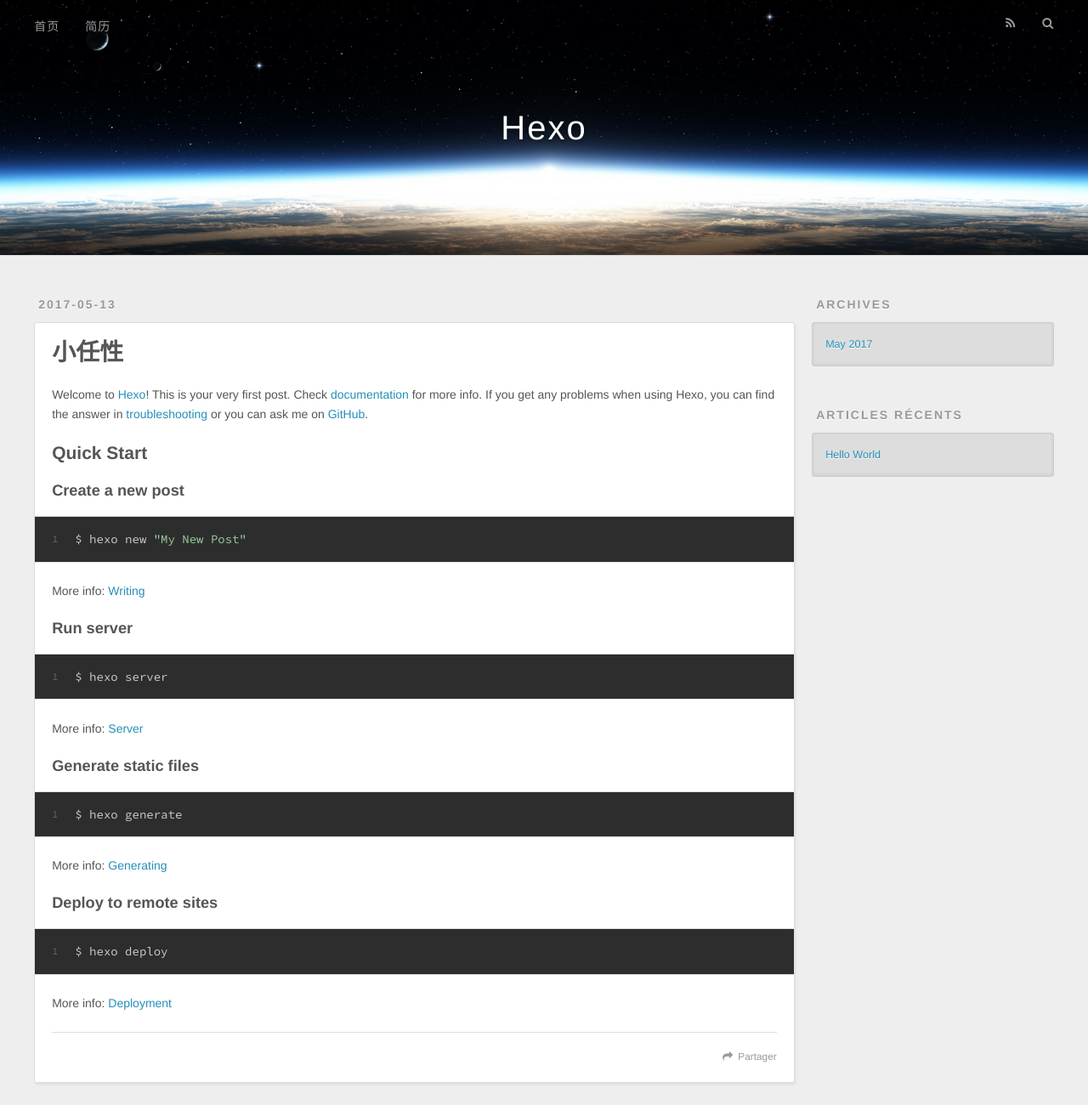
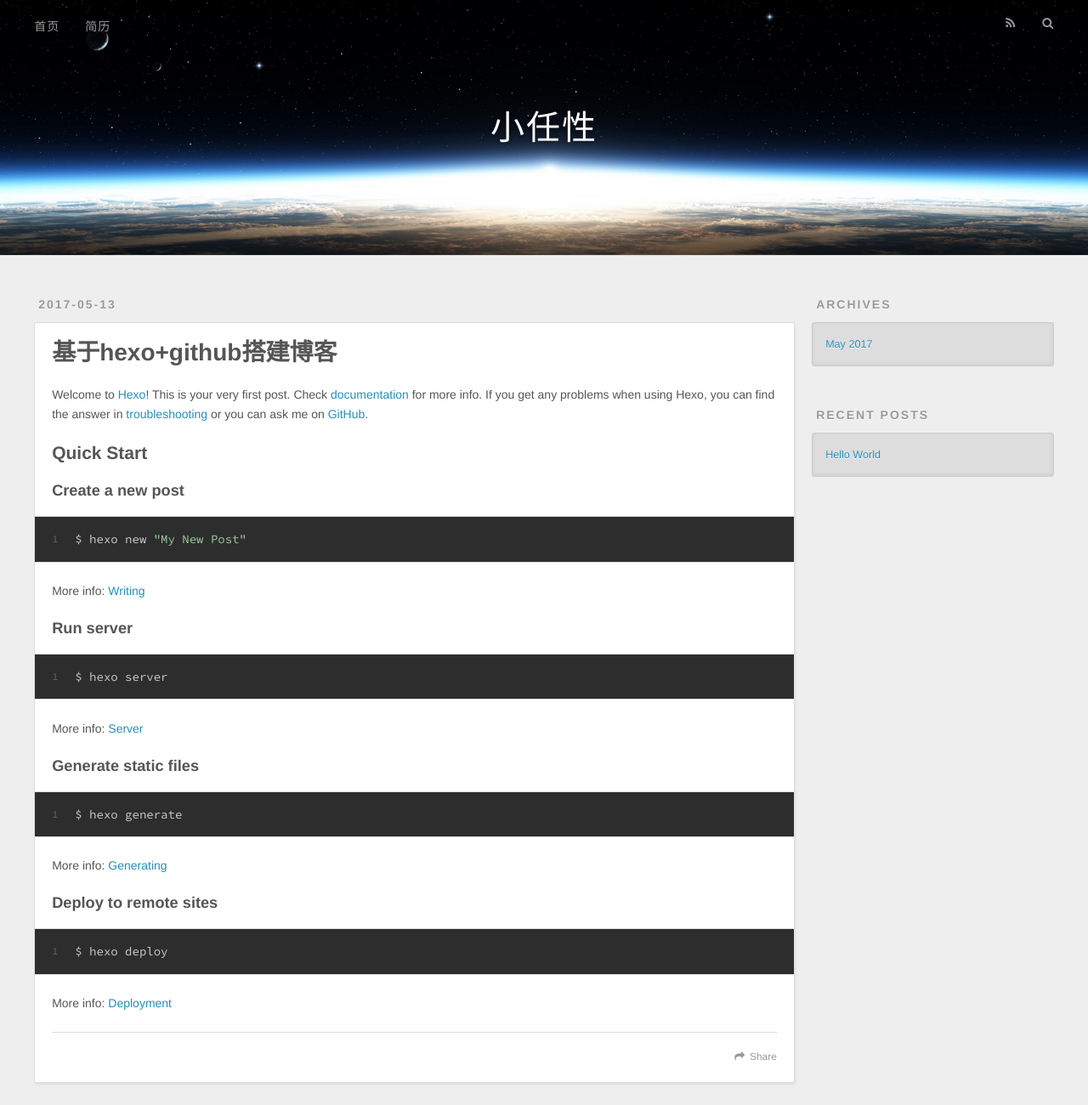
Before and after one commit to CinderellaStory/CinderellaStory.github.io, a plain HTML site: page index.html in a window 1280 px wide. Shown: the top 1300 px of the page at 85% size. Drawn offline with nearby package versions, Linux system fonts and the light colour scheme.

Commit message:
Site updated: 2017-05-13 11:29:44

```diff
--- a/index.html
+++ b/index.html
@@ -33,7 +33,7 @@
   <div id="header-outer" class="outer">
     <div id="header-title" class="inner">
       <h1 id="logo-wrap">
-        <a href="/" id="logo">Hexo</a>
+        <a href="/" id="logo">小任性</a>
       </h1>
 
     </div>
@@ -48,9 +48,9 @@
       </nav>
       <nav id="sub-nav">
 
-          <a id="nav-rss-link" class="nav-icon" href="/atom.xml" title="Flux RSS"></a>
+          <a id="nav-rss-link" class="nav-icon" href="/atom.xml" title="RSS Feed"></a>
 
-        <a id="nav-search-btn" class="nav-icon" title="Rechercher"></a>
+        <a id="nav-search-btn" class="nav-icon" title="Search"></a>
       </nav>
       <div id="search-form-wrap">
         <form action="//google.com/search" method="get" accept-charset="UTF-8" class="search-form"><input type="search" name="q" class="search-form-input" placeholder="Search"><button type="submit" class="search-form-submit">&#xF002;</button><input type="hidden" name="sitesearch" value="http://yoursite.com"></form>
@@ -75,7 +75,7 @@
 
 
     <h1 itemprop="name">
-      <a class="article-title" href="/2017/05/13/hello-world/">小任性</a>
+      <a class="article-title" href="/2017/05/13/hello-world/">基于hexo+github搭建博客</a>
     </h1>
 
 
@@ -96,7 +96,7 @@
 
     </div>
     <footer class="article-footer">
-      <a data-url="http://yoursite.com/2017/05/13/hello-world/" data-id="cj2mperhj0000ou0j1kdzam66" class="article-share-link">Partager</a>
+      <a data-url="http://yoursite.com/2017/05/13/hello-world/" data-id="cj2mpopic0000tc0j1erauqx4" class="article-share-link">Share</a>
 
 
     </footer>
@@ -131,7 +131,7 @@
 
 
   <div class="widget-wrap">
-    <h3 class="widget-title">Articles récents</h3>
+    <h3 class="widget-title">Recent Posts</h3>
     <div class="widget">
       <ul>
 
@@ -152,7 +152,7 @@
   <div class="outer">
     <div id="footer-info" class="inner">
       &copy; 2017 John Doe<br>
-      Propulsé by <a href="http://hexo.io/" target="_blank">Hexo</a>
+      Powered by <a href="http://hexo.io/" target="_blank">Hexo</a>
     </div>
   </div>
 </footer>
```
Also changed, not shown: 2017/05/13/hello-world/index.html (+5 -5 lines), archives/2017/05/index.html (+4 -4 lines), archives/2017/index.html (+4 -4 lines), archives/index.html (+4 -4 lines).
